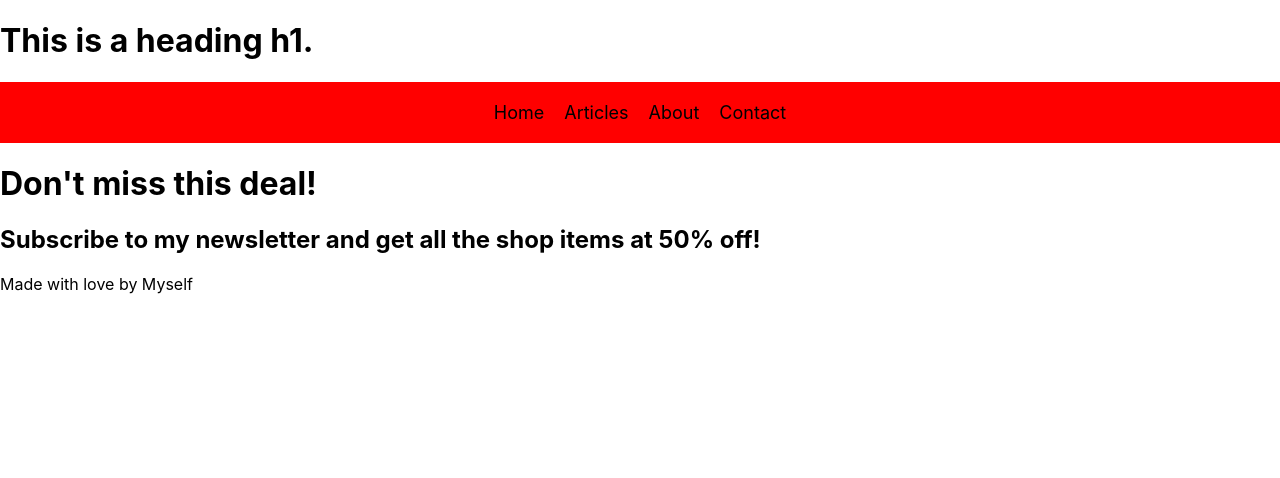
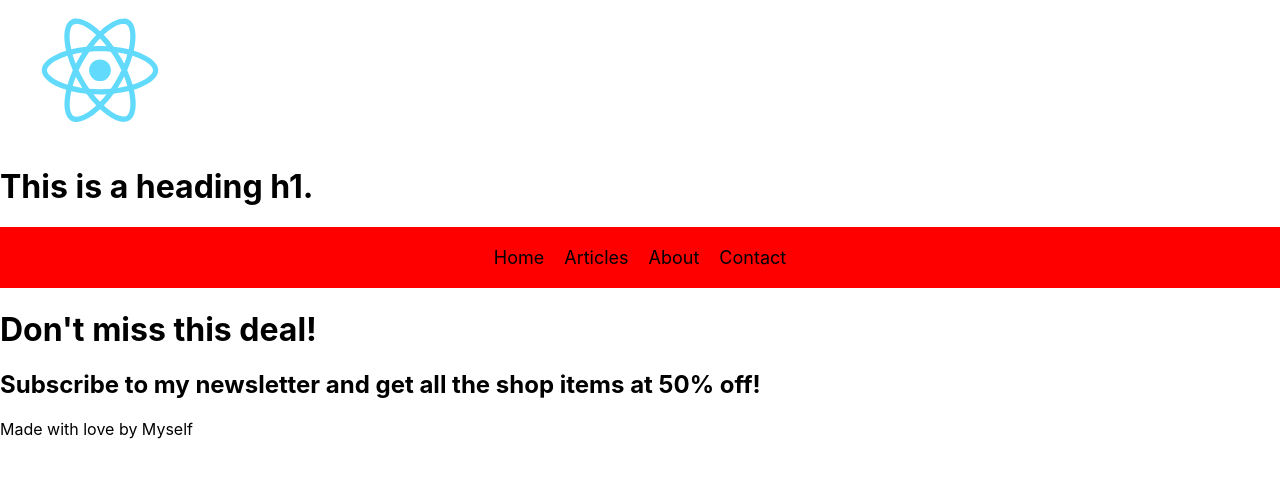
Before and after one commit to Shiplo2013/new-react-app, a React (Create React App) app: page / in a window 1280 px wide. Shown: the top 478 px of the page. Built offline with nearby package versions, Linux system fonts and the light colour scheme.

Commit message:
Adding logo in the Header

```diff
--- a/src/components/Header.js
+++ b/src/components/Header.js
@@ -1,6 +1,15 @@
+import logo from '../logo.svg';
+
+function Logo(props) {
+    const showLogo = <img width={'200px'} src={logo} />;
+    return showLogo;
+}
 function Header() {
     return (
-        <h1>This is a heading h1.</h1>
+        <header>
+            <Logo />
+            <h1>This is a heading h1.</h1>
+        </header>
     )
 }
 
```
